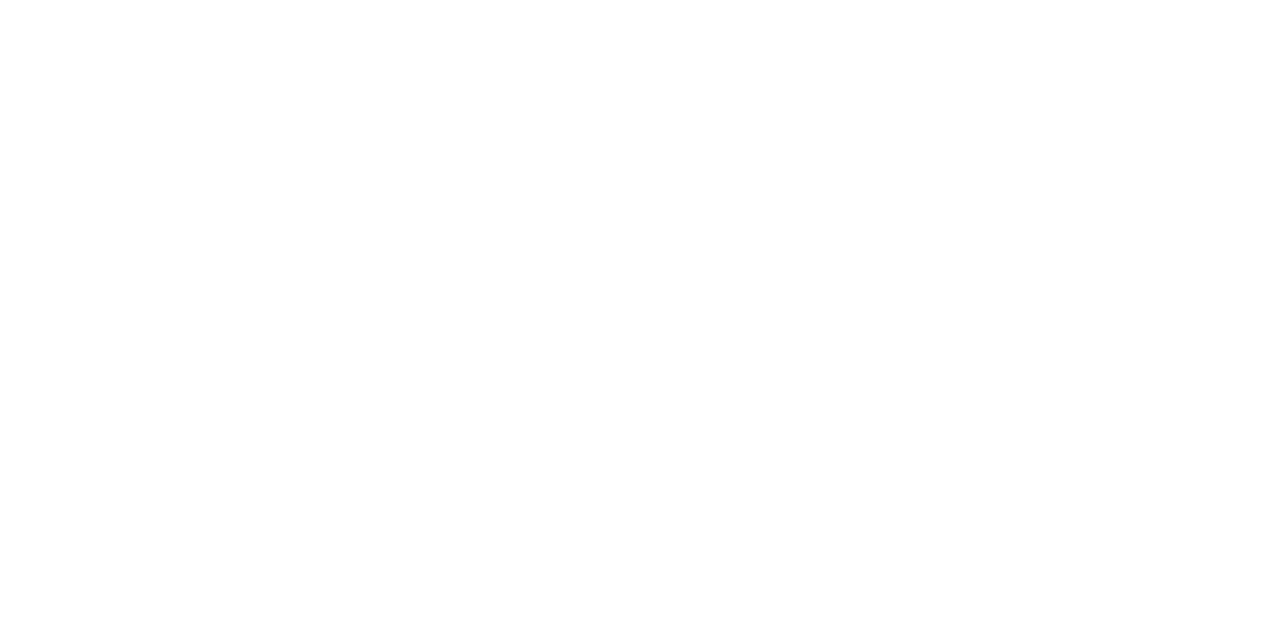
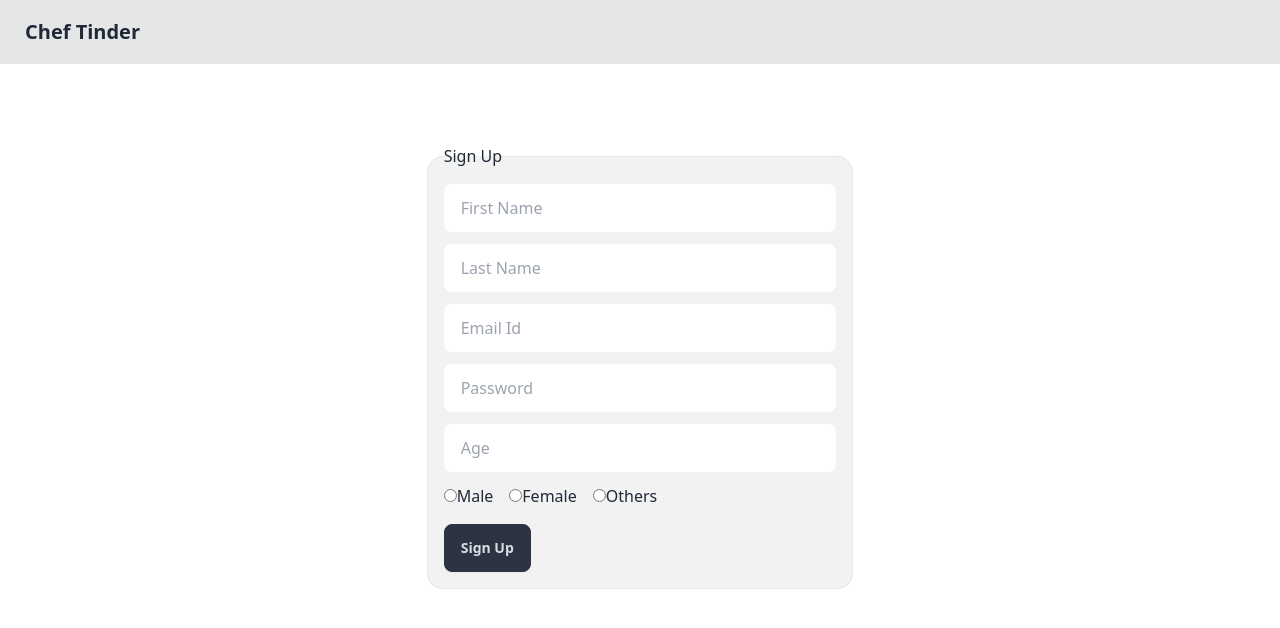
Before and after one commit to suganya-muthusamy/UI-Chef-Tinder, a React (Vite) app: page /signup in a window 1280 px wide. Before the commit this address had no page. Shown: the top 628 px of the page. Built offline with nearby package versions, Linux system fonts and the light colour scheme.

Commit message:
login logout functions completed

```diff
--- a/package.json
+++ b/package.json
@@ -10,8 +10,11 @@
     "preview": "vite preview"
   },
   "dependencies": {
+    "@reduxjs/toolkit": "^2.6.1",
+    "axios": "^1.8.4",
     "react": "^19.0.0",
     "react-dom": "^19.0.0",
+    "react-redux": "^9.2.0",
     "react-router-dom": "^7.4.0"
   },
   "devDependencies": {
@@ -20,7 +23,7 @@
     "@types/react-dom": "^19.0.4",
     "@vitejs/plugin-react": "^4.3.4",
     "autoprefixer": "^10.4.21",
-    "daisyui": "^5.0.9",
+    "daisyui": "^4.12.24",
     "eslint": "^9.21.0",
     "eslint-plugin-react-hooks": "^5.1.0",
     "eslint-plugin-react-refresh": "^0.4.19",
--- a/src/App.jsx
+++ b/src/App.jsx
@@ -3,17 +3,27 @@
 import Login from "./components/Login";
 import Profile from "./components/Profile";
 import Body from "./components/Body";
+import Signup from "./components/Signup";
+import appStore from "./redux/appStore";
+import { Provider } from "react-redux";
+import Feed from "./components/Feed";
+import Homepage from "./components/Homepage";
 
 function App() {
   return (
+    <Provider store={appStore}>
       <BrowserRouter>
         <Routes>
           <Route path="/" element={<Body />}>
+            <Route path="/" element={<Homepage />} />
             <Route path="/login" element={<Login />} />
             <Route path="/profile" element={<Profile />} />
+            <Route path="/feed" element={<Feed />} />
           </Route>
+          <Route path="/signup" element={<Signup />} />
         </Routes>
       </BrowserRouter>
+    </Provider>
   );
 }
 
--- /dev/null
+++ b/src/components/Feed.jsx
@@ -0,0 +1,7 @@
+import React from "react";
+
+const Feed = () => {
+  return <div>feed</div>;
+};
+
+export default Feed;
--- /dev/null
+++ b/src/components/Homepage.jsx
@@ -0,0 +1,7 @@
+import React from "react";
+
+const Homepage = () => {
+  return <div>Homepage</div>;
+};
+
+export default Homepage;
--- a/src/components/Login.jsx
+++ b/src/components/Login.jsx
@@ -1,7 +1,70 @@
-import React from "react";
+import axios from "axios";
+import React, { useState } from "react";
+import { useDispatch } from "react-redux";
+import { addUser } from "../redux/userSlice";
+import { Link, useNavigate } from "react-router-dom";
 
 const Login = () => {
-  return <div>Login</div>;
+  const [email, setEmail] = useState("muthu@gmail.com");
+  const [password, setPassword] = useState("Muthu@123");
+  const [message, setMessage] = useState("");
+
+  const dispatch = useDispatch();
+  const navigate = useNavigate();
+
+  const handleLogin = async () => {
+    try {
+      const data = await axios.post(
+        "http://localhost:3000/login",
+        {
+          emailId: email,
+          password,
+        },
+        { withCredentials: true }
+      );
+      if (data.status === 200) {
+        dispatch(addUser(data.data));
+        navigate("/feed");
+      } else {
+        console.log("Invalid login credentials");
+        return; // Prevent navigation if there's an error
+      }
+    } catch (error) {
+      setMessage(error.response.data);
+    }
+  };
+
+  return (
+    <div className="flex justify-center items-center my-20">
+      <fieldset className="fieldset w-4/12 bg-base-200 border border-base-300 p-4 rounded-box">
+        <legend className="fieldset-legend text-xl">Login</legend>
+
+        <div className="flex flex-col">
+          <input
+            type="email"
+            className="input mb-3"
+            placeholder="Email"
+            value={email}
+            onChange={(e) => setEmail(e.target.value)}
+          />
+          <input
+            type="password"
+            className="input"
+            placeholder="Password"
+            value={password}
+            onChange={(e) => setPassword(e.target.value)}
+          />
+          <p>{message}</p>
+          <button onClick={handleLogin} className="btn btn-neutral mt-4">
+            Login
+          </button>
+        </div>
+      </fieldset>
+      <p>
+        New User? <Link to={"/signup"}>Sign Up!</Link>
+      </p>
+    </div>
+  );
 };
 
 export default Login;
--- a/src/components/Navbar.jsx
+++ b/src/components/Navbar.jsx
@@ -1,20 +1,49 @@
+import axios from "axios";
 import React from "react";
+import { useDispatch, useSelector } from "react-redux";
+import { Link, useNavigate } from "react-router-dom";
+import { removeUser } from "../redux/userSlice";
 
 const Navbar = () => {
+  const user = useSelector((store) => store?.user);
+  console.log(user);
+
+  const dispatch = useDispatch();
+  const navigate = useNavigate();
+  const hanldeLogout = async () => {
+    try {
+      const data = await axios.post(
+        "http://localhost:3000/logout",
+        {},
+        { withCredentials: true }
+      );
+      console.log(data);
+      dispatch(removeUser());
+      return navigate("/login");
+    } catch (err) {
+      console.log(err);
+    }
+  };
+
   return (
     <div className="navbar bg-base-300">
       <div className="flex-1">
-        <a className="btn btn-ghost text-xl">Chef Tinder</a>
+        <Link to={"/"} className="btn btn-ghost text-xl">
+          Chef Tinder
+        </Link>
       </div>
       <div className="flex gap-2 mx-5">
-        <div className="form-control">
+        {/* <div className="form-control">
           <input
             type="text"
             placeholder="Search"
             className="input input-bordered w-24 md:w-auto"
           />
-        </div>
+        </div> */}
+        {user && (
           <div className="dropdown dropdown-end">
+            <div className="flex items-center">
+              <p className="mr-5">Welcome {user.firstName}!</p>
               <div
                 tabIndex={0}
                 role="button"
@@ -23,28 +52,30 @@
                 <div className="w-10 rounded-full">
                   <img
                     alt="Tailwind CSS Navbar component"
-                src="https://img.daisyui.com/images/stock/photo-1534528741775-53994a69daeb.webp"
+                    src={user.photoUrl}
                   />
+                </div>
               </div>
             </div>
             <ul
               tabIndex={0}
-            className="menu menu-sm dropdown-content bg-base-100 rounded-box z-[1] mt-3 w-52 p-2 shadow"
+              className="menu menu-sm dropdown-content bg-base-200 rounded-box z-[1] mt-3 w-52 p-2 shadow"
             >
               <li>
-              <a className="justify-between">
+                <Link to={"/profile"} className="justify-between">
                   Profile
                   <span className="badge">New</span>
-              </a>
+                </Link>
               </li>
               <li>
                 <a>Settings</a>
               </li>
-            <li>
+              <li onClick={hanldeLogout}>
                 <a>Logout</a>
               </li>
             </ul>
           </div>
+        )}
       </div>
     </div>
   );
--- /dev/null
+++ b/src/components/Signup.jsx
@@ -0,0 +1,141 @@
+import React, { useState } from "react";
+import axios from "axios";
+import { useNavigate } from "react-router-dom";
+import Navbar from "./Navbar";
+
+const Signup = () => {
+  const [firstName, setFirstName] = useState("");
+  const [lastName, setLastName] = useState("");
+  const [emailId, setEmailId] = useState("");
+  const [password, setPassword] = useState("");
+  const [age, setAge] = useState(null);
+  const [gender, setGender] = useState("");
+  // const[photoUrl, setPhotoUrl]=useState("")
+  // const[skills, setSkills]=useState([])
+
+  const [toast, settoast] = useState("");
+
+  const navigate = useNavigate();
+
+  const showToast = (data) => {
+    settoast(data.data);
+  };
+  const handleSignup = async () => {
+    try {
+      const data = await axios.post("http://localhost:3000/signup", {
+        firstName,
+        lastName,
+        emailId,
+        password,
+        age,
+        gender,
+      });
+      console.log(data);
+      if (data) {
+        showToast(data);
+        setTimeout(() => {
+          navigate("/login");
+        }, 3000);
+      }
+
+      // Reset form fields
+      setFirstName("");
+      setLastName("");
+      setEmailId("");
+      setPassword("");
+      setAge(0);
+      setGender("");
+    } catch (error) {
+      console.log(error);
+    }
+  };
+
+  return (
+    <>
+      <Navbar />
+      <div className="flex justify-center items-center my-20">
+        <fieldset className="fieldset w-4/12 bg-base-200 border border-base-300 p-4 rounded-box">
+          <legend className="fieldset-legend">Sign Up</legend>
+          <input
+            type="text"
+            className="input mb-3 w-full"
+            placeholder="First Name"
+            value={firstName}
+            onChange={(e) => setFirstName(e.target.value)}
+          />
+          <input
+            type="text"
+            className="input mb-3 w-full"
+            placeholder="Last Name"
+            value={lastName}
+            onChange={(e) => setLastName(e.target.value)}
+          />
+          <input
+            type="email"
+            className="input mb-3 w-full"
+            placeholder="Email Id"
+            value={emailId}
+            onChange={(e) => setEmailId(e.target.value)}
+          />
+
+          <input
+            type="password"
+            className="input mb-3 w-full"
+            placeholder="Password"
+            value={password}
+            onChange={(e) => setPassword(e.target.value)}
+          />
+          <input
+            type="number"
+            className="input mb-3 w-full"
+            placeholder="Age"
+            value={age}
+            onChange={(e) => setAge(e.target.value)}
+          />
+
+          <div className="flex gap-4">
+            <label>
+              <input
+                type="radio"
+                name="gender"
+                value="Male"
+                checked={gender === "Male"}
+                onChange={(e) => setGender(e.target.value)}
+              />
+              Male
+            </label>
+            <label>
+              <input
+                type="radio"
+                name="gender"
+                value="Female"
+                checked={gender === "Female"}
+                onChange={(e) => setGender(e.target.value)}
+              />
+              Female
+            </label>
+            <label>
+              <input
+                type="radio"
+                name="gender"
+                value="Others"
+                checked={gender === "Others"}
+                onChange={(e) => setGender(e.target.value)}
+              />
+              Others
+            </label>
+          </div>
+
+          <button onClick={handleSignup} className="btn btn-neutral mt-4">
+            Sign Up
+          </button>
+          <div>
+            <span>{toast}</span>
+          </div>
+        </fieldset>
+      </div>
+    </>
+  );
+};
+
+export default Signup;
--- /dev/null
+++ b/src/redux/appStore.jsx
@@ -0,0 +1,10 @@
+import { configureStore } from "@reduxjs/toolkit";
+import userReducer from "./userSlice";
+
+const appStore = configureStore({
+  reducer: {
+    user: userReducer,
+  },
+});
+
+export default appStore;
--- /dev/null
+++ b/src/redux/userSlice.jsx
@@ -0,0 +1,18 @@
+import { createSlice } from "@reduxjs/toolkit";
+
+const userSlice = createSlice({
+  name: "user",
+  initialState: null,
+  reducers: {
+    addUser: (state, action) => {
+      return action.payload;
+    },
+    removeUser: (state, action) => {
+      return null;
+    },
+  },
+});
+
+export const { addUser, removeUser } = userSlice.actions;
+
+export default userSlice.reducer;
```
Also changed, not shown: src/components/Body.jsx (+30 -2 lines), 1 other file (tests, documents, lock files or other folders). Lines whose indentation alone changed are shown as unchanged.
